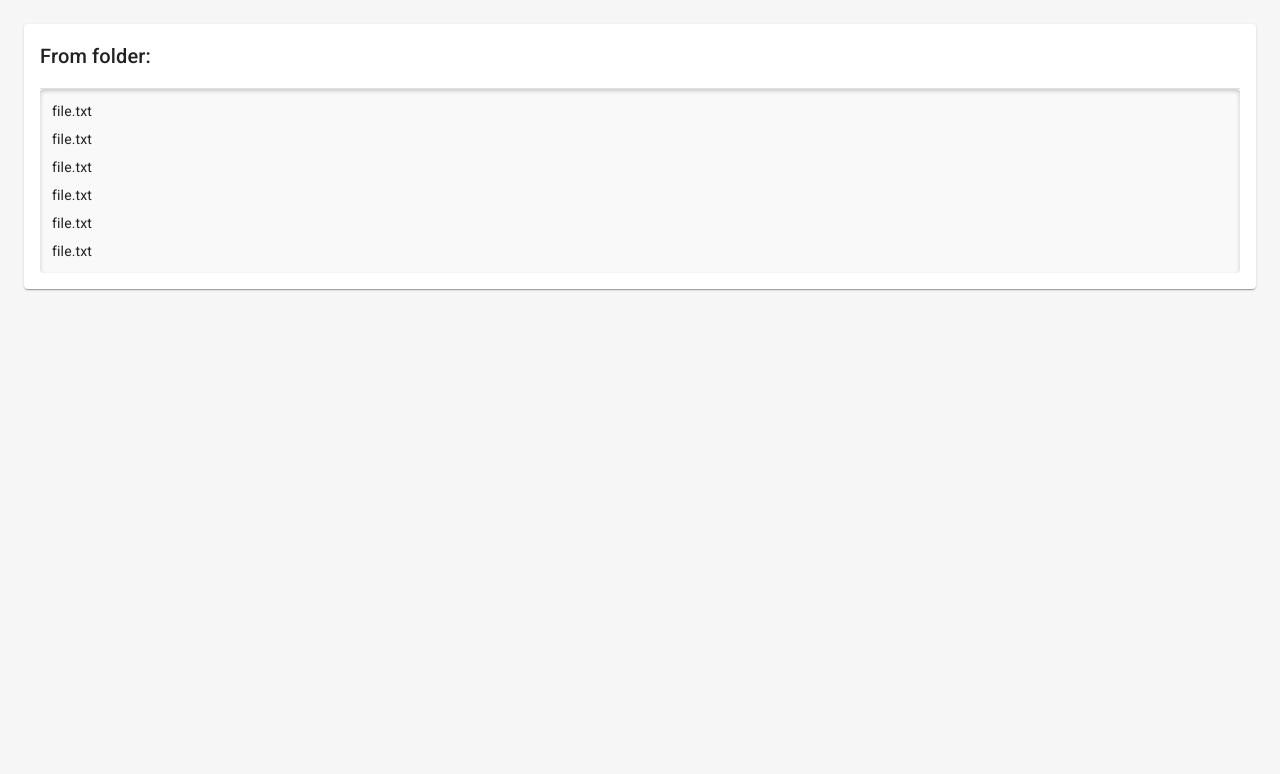
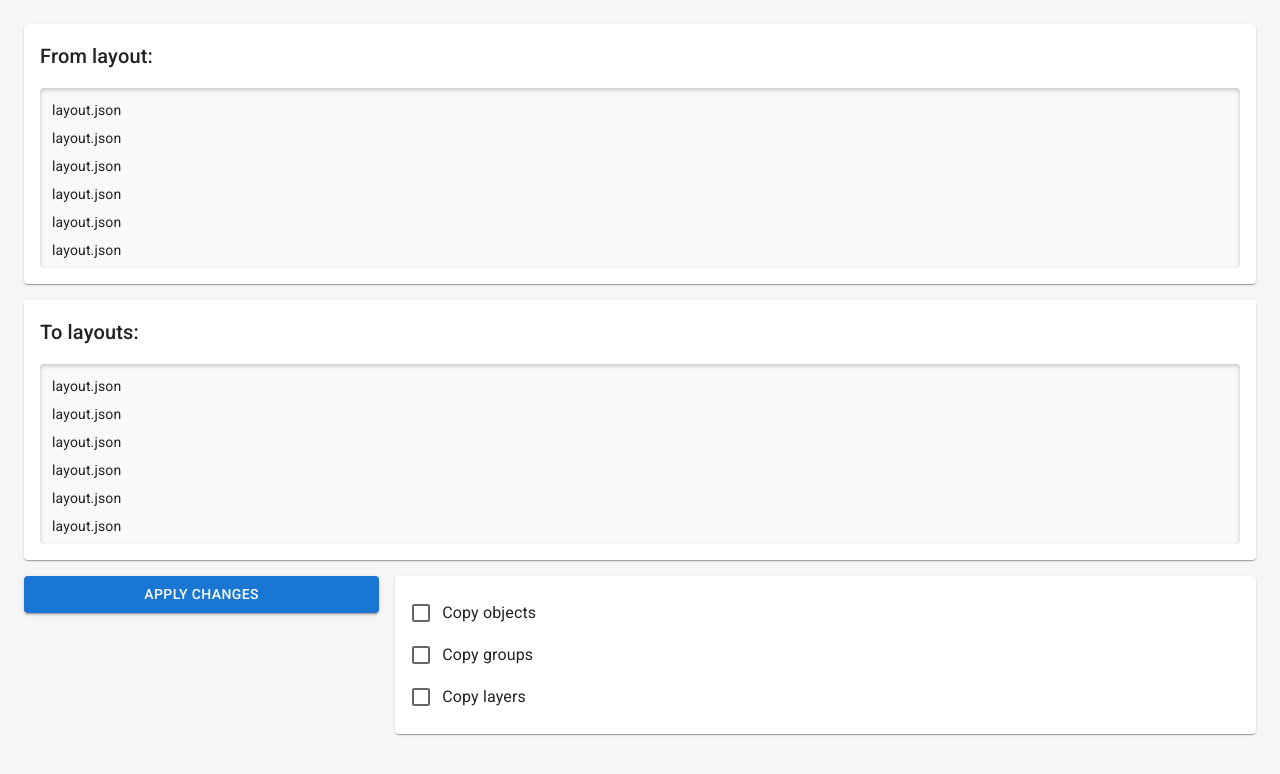
Before and after one commit to Granshmeyr/GDevelop-Scene-Copier, a React (Vite) app: page / in a window 1280 px wide. Shown: the top 774 px of the page. Built offline with nearby package versions, Linux system fonts and the light colour scheme.

Commit message:
ui prototype finished

```diff
--- a/src/App.jsx
+++ b/src/App.jsx
@@ -4,63 +4,101 @@ import { invoke } from "@tauri-apps/api/core";
 import { React, useState, cloneElement } from "react";
 import Grid from "@mui/material/Grid";
 import Container from "@mui/material/Container";
-import { darken } from "@mui/material";
+import {
+  Button,
+  Checkbox,
+  darken,
+  FormControlLabel,
+  FormGroup,
+} from "@mui/material";
+import "./App.css";
+import {
+  Box,
+  Stack,
+  Divider,
+  ListItemText,
+  Paper,
+  Typography,
+  useTheme,
+} from "@mui/material";
 
-import "./App.css";
-import { Box, Divider, ListItemText, Paper, Typography } from "@mui/material";
+function App() {
+  const theme = useTheme();
+  const scriptLabels = ["Copy objects", "Copy groups", "Copy layers"];
 
-function generateFileList(strings) {
   return (
-    <List dense>
-      {strings.map((v, i) =>
-        cloneElement(
-          <ListItem
-            sx={(theme) => ({
-              padding: theme.spacing(0, 1.5),
-            })}
+    <Box sx={{ padding: theme.spacing(3), flexGrow: 1 }}>
+      <Grid container spacing={theme.spacing(2)}>
+        <Grid item xs={12}>
+          <Paper sx={{ padding: theme.spacing(2) }}>
+            <LayoutSelector header={"From layout:"} />
+          </Paper>
+        </Grid>
+        <Grid item xs={12}>
+          <Paper sx={{ padding: theme.spacing(2) }}>
+            <LayoutSelector header={"To layouts:"} />
+          </Paper>
+        </Grid>
+        <Grid item xs={12}>
+          <Box
+            sx={{
+              display: "flex",
+              flexDirection: "row",
+              width: "100%",
+              gap: theme.spacing(2),
+            }}
           >
-            <ListItemText primary={v} />
-          </ListItem>,
-          { key: i }
-        )
-      )}
-    </List>
+            <Box sx={{ width: "30%" }}>
+              <Button sx={{ width: "100%" }} variant="contained">
+                Apply changes
+              </Button>
+            </Box>
+            <Paper sx={{ width: "70%", padding: theme.spacing(2) }}>
+              <FormGroup>
+                {scriptLabels.map((label) => (
+                  <FormControlLabel
+                    key={label}
+                    control={<Checkbox />}
+                    label={label}
+                  ></FormControlLabel>
+                ))}
+              </FormGroup>
+            </Paper>
+          </Box>
+        </Grid>
+      </Grid>
+    </Box>
   );
 }
 
-function App() {
+function LayoutSelector({ header, layouts }) {
+  const theme = useTheme();
+  const hdr = header ? header : "Layout:";
+  const lyts = layouts ? layouts : Array(20).fill("layout.json");
+
   return (
-    <Box
-      sx={(theme) => ({
-        padding: theme.spacing(3),
-        flexGrow: 1,
-      })}
-    >
-      <Paper>
-        <Grid sx={(theme) => ({ padding: theme.spacing(2) })}>
-          <Grid item xs={12}>
-            <Box>
-              <Typography
-                sx={(theme) => ({ paddingBottom: theme.spacing(2) })}
-                variant="h6"
-              >
-                From folder:
-              </Typography>
-              <Divider />
-              <Paper
-                sx={(theme) => ({
-                  backgroundColor: darken(
-                    theme.palette.background.default,
-                    0.02
-                  ),
-                  boxShadow: "inset 0 2px 4px 0 rgba(0,0,0,0.2)",
-                })}
-              >
-                {generateFileList(Array(6).fill("file.txt"))}
-              </Paper>
-            </Box>
-          </Grid>
-        </Grid>
+    <Box>
+      <Typography sx={{ paddingBottom: theme.spacing(2) }} variant="h6">
+        {hdr}
+      </Typography>
+      <Paper
+        sx={{
+          backgroundColor: darken(theme.palette.background.default, 0.02),
+          boxShadow: "inset 0 2px 4px 0 rgba(0,0,0,0.2)",
+        }}
+      >
+        <Box sx={{ maxHeight: 180, overflow: "auto" }}>
+          <List dense>
+            {lyts.map((v, i) =>
+              cloneElement(
+                <ListItem sx={{ padding: theme.spacing(0, 1.5) }}>
+                  <ListItemText primary={v} />
+                </ListItem>,
+                { key: i }
+              )
+            )}
+          </List>
+        </Box>
       </Paper>
     </Box>
   );
```
